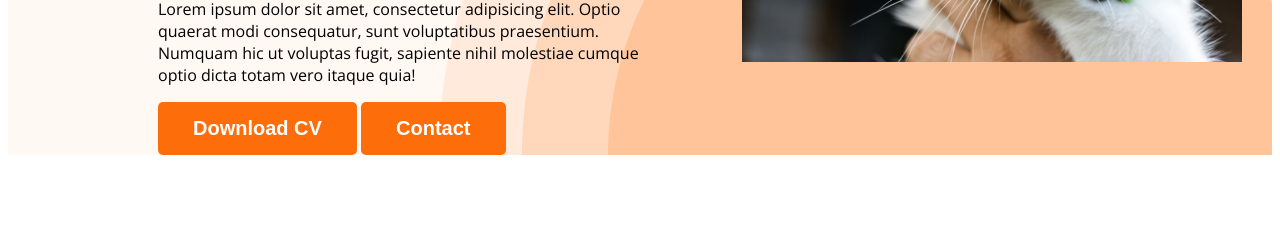
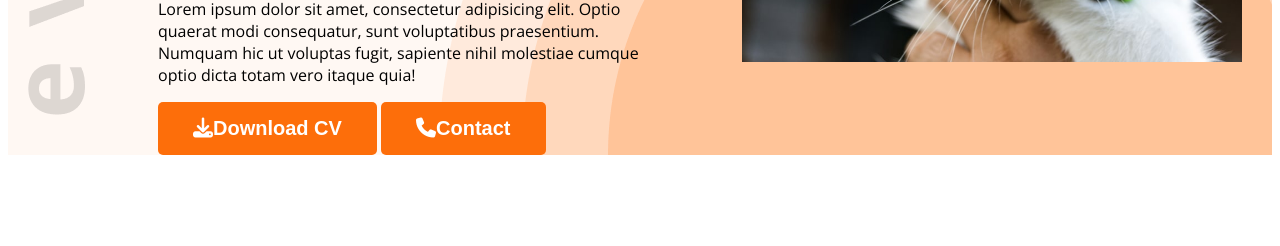
Before and after one commit to Tasnuba190135/Web-Portfolio, a plain HTML site: page index.html in a window 1280 px wide. Shown: the part 554-800 px from the top of the page. Drawn offline with nearby package versions, Linux system fonts and the light colour scheme.

Commit message:
icon added

```diff
--- a/index.html
+++ b/index.html
@@ -8,6 +8,7 @@
     <link rel="preconnect" href="https://fonts.gstatic.com" crossorigin>
     <link href="https://fonts.googleapis.com/css2?family=Open+Sans:wght@400;700;800&display=swap" rel="stylesheet">
     <link rel="stylesheet" href="styles/portfolio.css">
+    <script src="https://kit.fontawesome.com/927ed641dc.js" crossorigin="anonymous"></script>
 </head>
 <body>
     <header class="header">
@@ -24,8 +25,8 @@
                 <h3 class="banner-greeting">Hi, I  am</h3>
                 <h1 class="banner-title">Arisha Tasnim</h1>
                 <p class="banner-description">Lorem ipsum dolor sit amet, consectetur adipisicing elit. Optio quaerat modi consequatur, sunt voluptatibus praesentium. Numquam hic ut voluptas fugit, sapiente nihil molestiae cumque optio dicta totam vero itaque quia!</p>
-                <button class="btn-primary">Download CV</button>
-                <button class="btn-primary">Contact</button>
+                <button class="btn-primary"> <i class="fa-solid fa-download"></i>Download CV</button>
+                <button class="btn-primary"> <i class="fa-solid fa-phone"></i>Contact</button>
             </div>
             <img class="profile-pic" src="images/cat3.jpg" alt="">
         </div>
@@ -134,7 +135,7 @@
 
             </div>
             <div class="download-cv">
-                <button class="btn-primary">Download CV</button>
+                <button class="btn-primary"> <i class="fa-solid fa-download"></i>Download CV</button>
             </div>
         </section>
 
--- a/styles/portfolio.css
+++ b/styles/portfolio.css
@@ -54,9 +54,9 @@ nav a{
 /* header related style */
 .header{
     background-color: #FFF8F3;
-    background-image: url('../images/header_bg.png') ;
+    background-image: url('../images/header_bg.png') , url('../images/developer.png') ;
     background-repeat: no-repeat;
-    background-position: bottom right;
+    background-position: bottom right, top left;
 }
 .banner{
     padding: 30px 30px 0px 150px;
```
